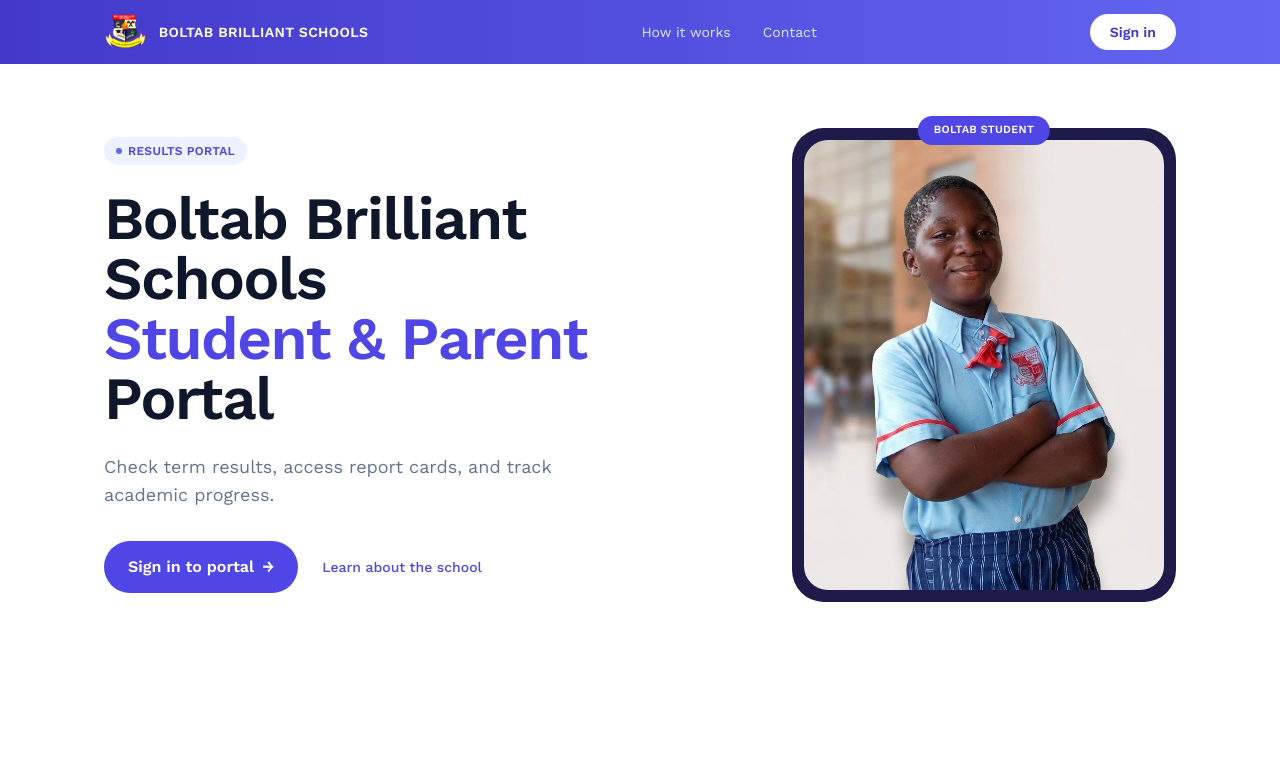
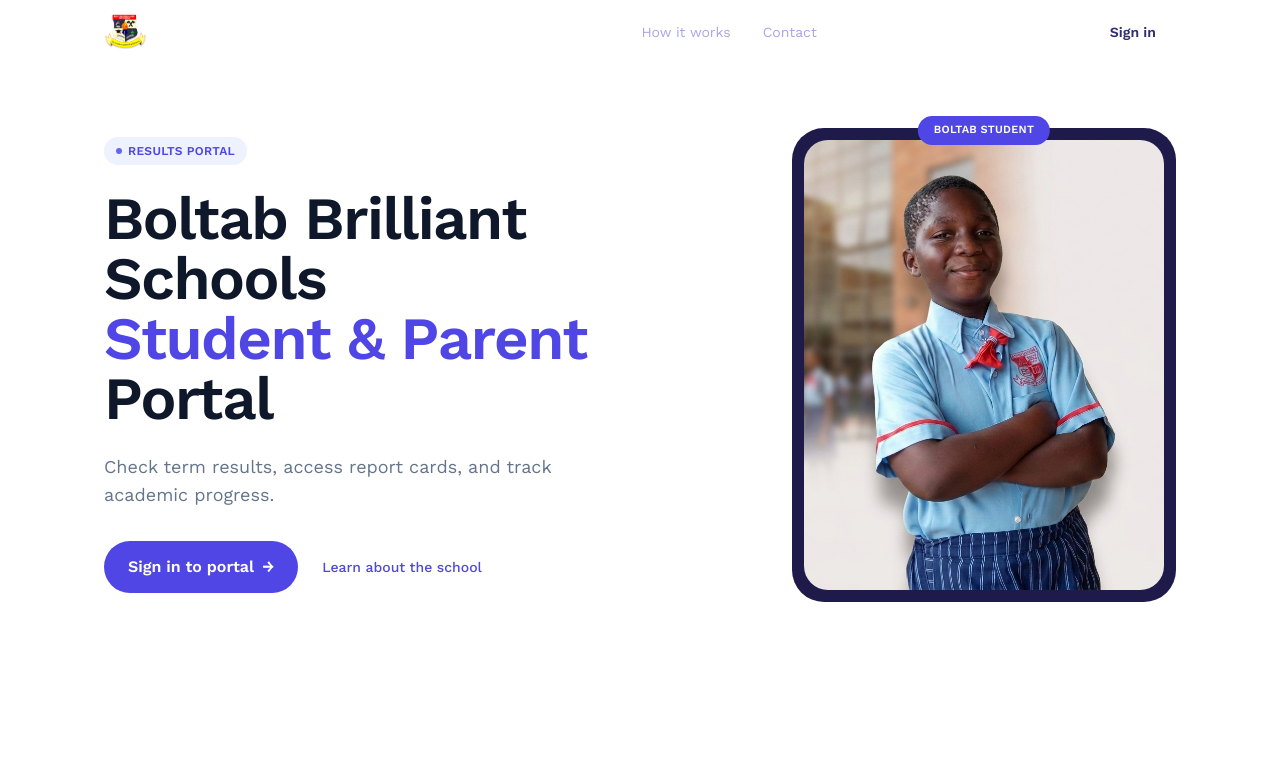
Before and after one commit to starringdaggers/Boltab, a Next.js app: page / in a window 1280 px wide. Shown: the top 762 px of the page. Built offline with nearby package versions, Linux system fonts and the light colour scheme.

Commit message:
Add files via upload

```diff
--- a/app/layout.tsx
+++ b/app/layout.tsx
@@ -29,7 +29,7 @@
 };
 
 export const viewport: Viewport = {
-  themeColor: "#4f46e5",
+  themeColor: "#6967FB",
 };
 
 export default function RootLayout({
--- a/app/page.tsx
+++ b/app/page.tsx
@@ -30,7 +30,7 @@
       />
 
       {/* Nav */}
-      <header className="sticky top-0 z-20 bg-gradient-to-r from-indigo-700 to-indigo-500">
+      <header className="sticky top-0 z-20 bg-gradient-to-r from-bistre to-choc">
         <div className="max-w-6xl mx-auto px-6 md:px-10 h-16 flex items-center justify-between">
           <div className="flex items-center gap-3">
             <img src="/logo.png" alt="Boltab Brilliant Schools crest" className="h-9 w-auto" />
@@ -38,7 +38,7 @@
               Boltab Brilliant Schools
             </span>
           </div>
-          <nav className="hidden md:flex items-center gap-8 text-sm text-indigo-100">
+          <nav className="hidden md:flex items-center gap-8 text-sm text-taupe">
             <a href="#how-it-works" className="hover:text-white transition-colors">
               How it works
             </a>
@@ -48,7 +48,7 @@
           </nav>
           <Link
             href="/login"
-            className="bg-white text-indigo-700 text-sm font-semibold rounded-full px-5 py-2 hover:bg-indigo-50 transition-colors"
+            className="bg-white text-bistre text-sm font-semibold rounded-full px-5 py-2 hover:bg-antique-dim transition-colors"
           >
             Sign in
           </Link>
```
